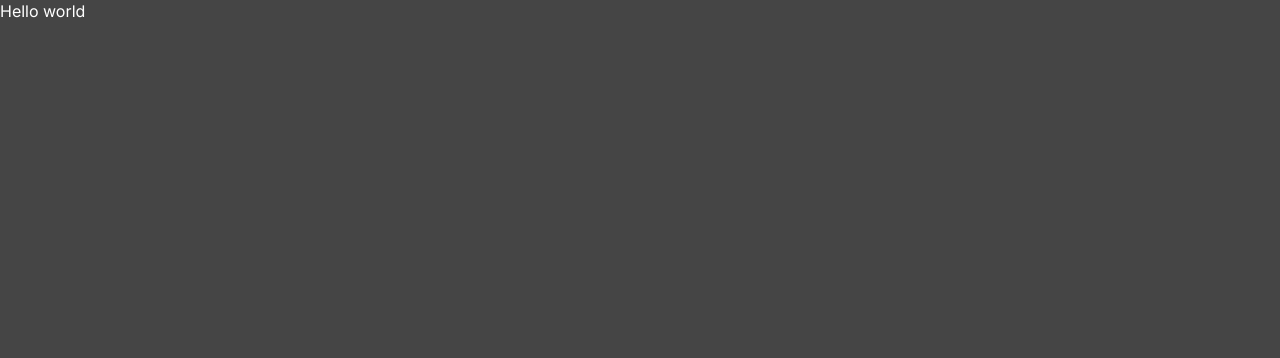
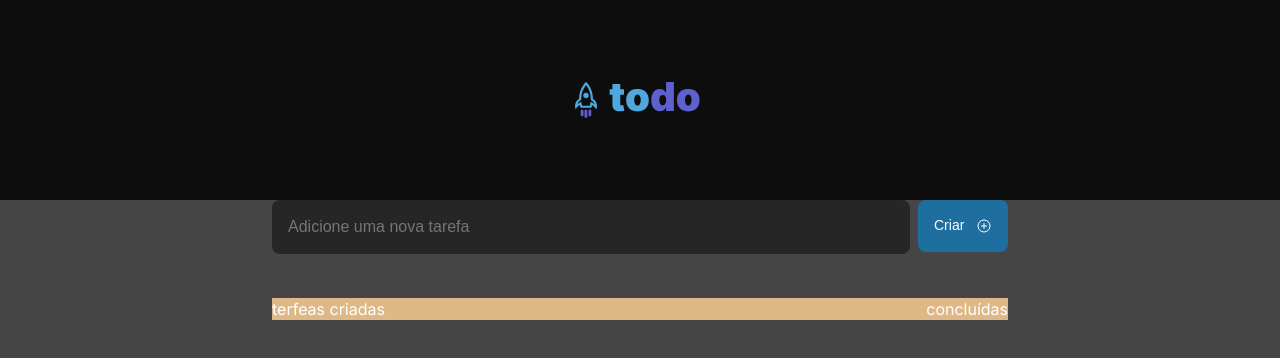
Before and after one commit to augustolr06/To-Do-List, a React (Vite) app: page / in a window 1280 px wide. Shown: the top 358 px of the page. Built offline with nearby package versions, Linux system fonts and the light colour scheme.

Commit message:
feat: add Header and TaskCreator components on App

```diff
--- a/src/App.module.css
+++ b/src/App.module.css
@@ -0,0 +1,15 @@
+.taskArea {
+  display: flex;
+  flex-direction: column;
+  justify-content: center;
+  align-items: center;
+  margin-top: 2.75rem;
+}
+
+.taskAreaHeader {
+  background-color: burlywood;
+  width: 736px;
+  display: flex;
+  justify-content: space-between;
+  align-items: center;
+}
--- a/src/App.tsx
+++ b/src/App.tsx
@@ -1,13 +1,25 @@
-import { useState } from 'react'
+import React, { useState } from 'react';
 
-import styles from './App.module.css'
-import './global.css'
+import { Header } from './components/Header/Header';
+import { TaskCreator } from './components/TaskCreator/TaskCreator';
+
+import styles from './App.module.css';
+import './global.css';
 
 export function App() {
 
-  return (
-    <div >
-      Hello world
-    </div>
-  )
+	return (
+		<div className={styles.app}>
+
+			<Header />
+			<TaskCreator />
+			<div className={styles.taskArea}>
+				<div className={styles.taskAreaHeader}>
+					<span>terfeas criadas</span>
+					<span>concluídas</span>
+				</div>
+
+			</div>
+		</div>
+	);
 }
```
